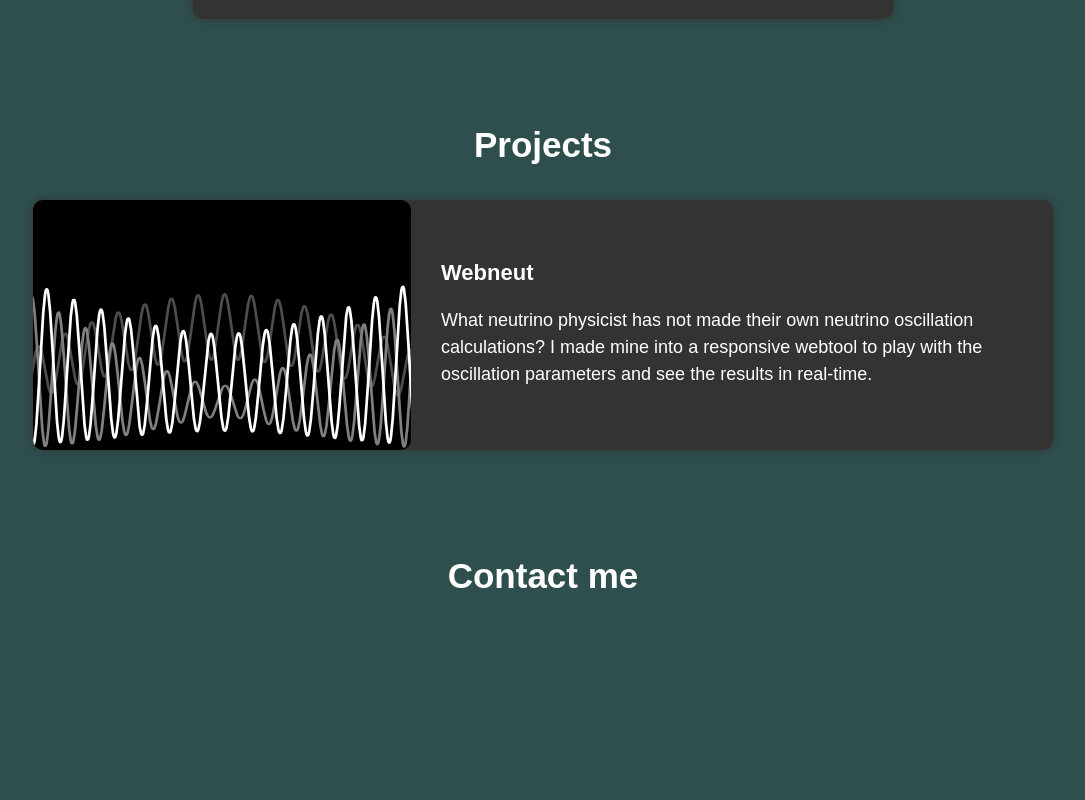
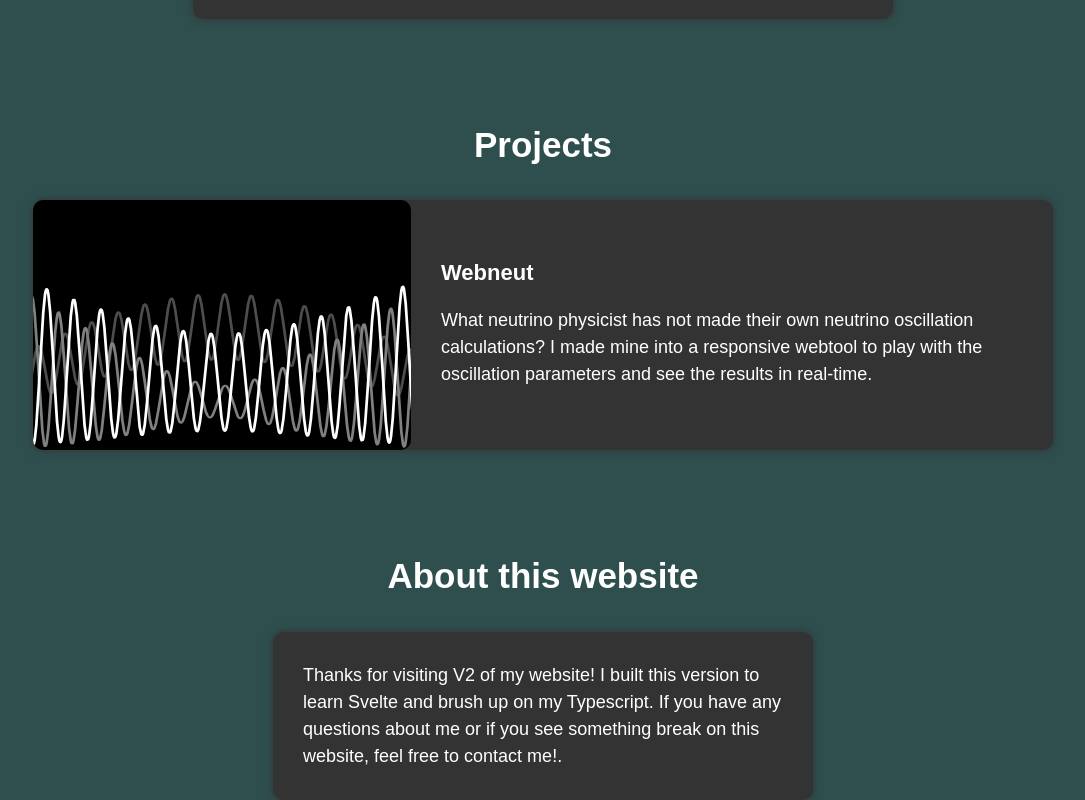
Before and after one commit to mivermeu/milovermeulen.com, a SvelteKit app: page / in a window 1280 px wide. Shown: the part 1385-2185 px from the top of the page, without its empty margins (97-1182 px from the left). Before the commit the page ends 2017 px from the top, so only its background shows below. Built offline with nearby package versions, Linux system fonts and the light colour scheme.

Commit message:
Rename contact section and add text

```diff
--- /dev/null
+++ b/src/lib/sections/AboutWebsite.svelte
@@ -0,0 +1,22 @@
+<script lang='ts'>
+    import Card from '$lib/components/Card.svelte';
+</script>
+
+<h2>About this website</h2>
+
+<div class='about-card'>
+    <Card>
+        <div slot='content'>
+            Thanks for visiting V2 of my website! I built this version to learn
+            Svelte and brush up on my Typescript. If you have any questions about me
+            or if you see something break on this website, feel free to contact me!.
+        </div>
+    </Card>
+</div>
+
+<style lang='scss'>
+    .about-card {
+        max-width: 30em;
+        margin: auto;
+    }
+</style>
--- a/src/lib/sections/Contact.svelte
+++ /dev/null
@@ -1 +0,0 @@
-<h2>Contact me</h2>
--- a/src/routes/+page.svelte
+++ b/src/routes/+page.svelte
@@ -2,7 +2,7 @@
     import Hero from '$lib/sections/Hero.svelte';
     import Experience from '$lib/sections/Experience.svelte';
     import Projects from '$lib/sections/Projects.svelte';
-    import Contact from '$lib/sections/Contact.svelte';
+    import AboutWebsite from '$lib/sections/AboutWebsite.svelte';
 </script>
 
 <svelte:head>
@@ -15,7 +15,7 @@
         <Hero />
         <Experience />
         <Projects />
-        <Contact />
+        <AboutWebsite />
     </main>
 </div>
 
```
